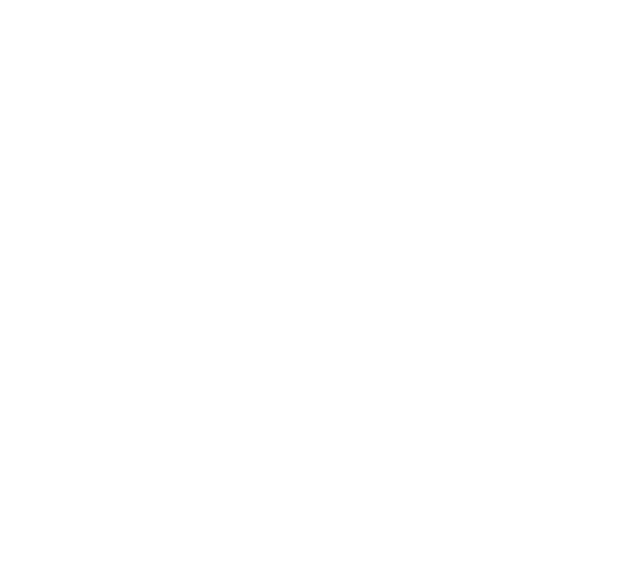
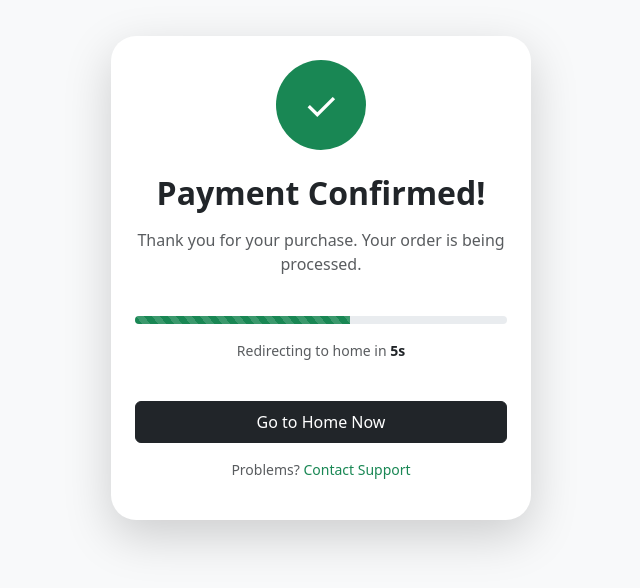
Before and after one commit to hareeshvs72/ai-Content-generator-Angular, an Angular app: page /payment-success in a window 1280 px wide. Before the commit this address led to /. Shown: the part 122-710 px from the top of the page, without its empty margins (319-959 px from the left). Built offline with nearby package versions, Linux system fonts and the light colour scheme; no server answers.

Commit message:
complete the payamnet

```diff
--- a/src/app/app.routes.ts
+++ b/src/app/app.routes.ts
@@ -9,12 +9,12 @@ import { RemoveBackground } from "./remove-background/remove-background";
 import { RemoveObject } from "./remove-object/remove-object";
 import { Routes } from '@angular/router';
 import { ReviewResume } from "./review-resume/review-resume";
-
+import { paymentSuccess } from "./payment-success/payment-success";
 export const routes: Routes = [
-
   { path: "", component: Landing, title: "AI Content Generator" },
 
   { path: "auth", component: Auth, title: "Login" },
+        { path: "payment-success", component: paymentSuccess , title: "Payment  SuccesFul" },
 
   {
     path: "ai",
--- a/src/app/landing/landing.ts
+++ b/src/app/landing/landing.ts
@@ -106,6 +106,7 @@ upgrade(plan: string) {
 
         // 🔥 Redirect to Stripe Checkout
         window.location.href = res.url;
+
       },
       error: (err) => {
         console.error("API Error:", err);
--- a/src/app/layout/layout.html
+++ b/src/app/layout/layout.html
@@ -92,13 +92,13 @@
           <img
             width="40"
             height="40"
-            src="https://tse1.mm.bing.net/th/id/OIP.rcmXeqCUOiCg54dfU4v9tgHaHa"
+            [src]="user?.avatar || 'https://tse1.mm.bing.net/th/id/OIP.rcmXeqCUOiCg54dfU4v9tgHaHa'"
             class="rounded-circle me-3"
           >
           <div>
-            <p class="text-white fw-bold mb-0 small">John Creator</p>
+            <p class="text-white fw-bold mb-0 small">{{user?.username}}</p>
             <span class="badge bg-primary-subtle text-primary">
-              Pro Plan
+              {{user?.plan}}
             </span>
           </div>
         </div>
--- a/src/app/layout/layout.ts
+++ b/src/app/layout/layout.ts
@@ -12,6 +12,18 @@ import { CommonModule } from '@angular/common';
 export class Layout {
   router = inject(Router)
   isSidebarOpen = false;
+  user:any;
+  ngOnInit() {
+
+    const storedUser = sessionStorage.getItem("users");
+console.log(storedUser);
+
+    if (storedUser) {
+      this.user = JSON.parse(storedUser);
+    }
+
+  }
+
   logOut(){
     sessionStorage.clear()
     this.router.navigateByUrl('/')
--- /dev/null
+++ b/src/app/payment-success/payment-success.css
@@ -0,0 +1,3 @@
+:host {
+  display: block;
+}
--- /dev/null
+++ b/src/app/payment-success/payment-success.html
@@ -0,0 +1,64 @@
+<div class="vh-100 d-flex align-items-center justify-content-center bg-light p-4">
+
+  <div class="card shadow-lg border-0 text-center p-4" style="max-width:420px; border-radius:25px;"
+       [class.opacity-0]="!isVisible()"
+       [class.opacity-100]="isVisible()">
+
+    <!-- Success Icon -->
+    <div class="mb-4 position-relative">
+
+      <div class="rounded-circle bg-success text-white d-inline-flex align-items-center justify-content-center"
+           style="width:90px;height:90px;font-size:40px;">
+
+        ✓
+
+      </div>
+
+    </div>
+
+    <!-- Title -->
+    <h2 class="fw-bold text-dark">
+      Payment Confirmed!
+    </h2>
+
+    <p class="text-muted mt-2">
+      Thank you for your purchase. Your order is being processed.
+    </p>
+
+    <!-- Progress Bar -->
+    <div class="progress mt-4 mb-3" style="height:8px;">
+      <div
+        class="progress-bar bg-success progress-bar-striped progress-bar-animated"
+        role="progressbar"
+        [style.width.%]="progress()">
+      </div>
+    </div>
+
+    <!-- Countdown -->
+    <p class="text-muted small">
+      Redirecting to home in
+      <span class="fw-bold text-dark">{{ countdown() }}s</span>
+    </p>
+
+    <!-- Button -->
+    <div class="mt-4">
+
+      <button
+        (click)="goToHome()"
+        class="btn btn-dark w-100 py-2">
+        Go to Home Now
+      </button>
+
+    </div>
+
+    <!-- Support -->
+    <p class="small text-muted mt-3">
+      Problems?
+      <a href="#" class="text-success text-decoration-none">
+        Contact Support
+      </a>
+    </p>
+
+  </div>
+
+</div>
--- /dev/null
+++ b/src/app/payment-success/payment-success.ts
@@ -0,0 +1,63 @@
+
+
+import { Component, ChangeDetectionStrategy, signal, computed, OnInit, OnDestroy, inject } from '@angular/core';
+import { CommonModule } from '@angular/common';
+import { HttpClient } from '@angular/common/http';
+
+@Component({
+  selector: 'app-payment-success',
+  standalone: true,
+  imports: [CommonModule],
+  templateUrl: './payment-success.html',
+   styleUrl: './payment-success.css',
+  changeDetection: ChangeDetectionStrategy.OnPush
+})
+export class paymentSuccess implements OnInit, OnDestroy {
+
+  isVisible = signal(false);
+  countdown = signal(10);
+  progress = computed(() => (this.countdown() / 10) * 100);
+
+  private timerInterval?: any;
+   http = inject(HttpClient)
+  ngOnInit() {
+
+  this.http.get("http://localhost:3000/api/user/profile")
+  .subscribe((user:any) => {
+
+    sessionStorage.setItem("users", JSON.stringify(user));
+
+    console.log("Session updated:", user);
+
+  });
+    setTimeout(() => this.isVisible.set(true), 100);
+    this.startCountdown();
+  }
+
+  ngOnDestroy() {
+    this.clearTimer();
+  }
+
+  private clearTimer() {
+    if (this.timerInterval) {
+      clearInterval(this.timerInterval);
+      this.timerInterval = undefined;
+    }
+  }
+
+  startCountdown() {
+    this.timerInterval = setInterval(() => {
+      if (this.countdown() > 0) {
+        this.countdown.update(v => v - 1);
+      } else {
+        this.goToHome();
+      }
+    }, 1000);
+  }
+
+  goToHome() {
+    this.clearTimer();
+    const homeUrl = window.location.origin + '/';
+    window.location.assign(homeUrl);
+  }
+}
--- a/src/app/service/api.ts
+++ b/src/app/service/api.ts
@@ -9,7 +9,7 @@ import { json } from 'stream/consumers';
 export class Api {
 
   private http = inject(HttpClient);
-  private serverUrl = 'http://localhost:3000';
+  private serverUrl = 'http://localhost:5000';
   platformid = inject(PLATFORM_ID)
 
 
@@ -80,7 +80,7 @@ appendToken() {
 
 createCheckoutSession(plan: string, userId: string) {
   return this.http.post(
-    `${this.serverUrl}/create`,
+    `${this.serverUrl}/api/subscription/create`,
     { plan, userId },
     this.appendToken()
   );
--- a/src/app/sidebar/sidebar.html
+++ b/src/app/sidebar/sidebar.html
@@ -54,12 +54,12 @@
                      alt="User Avatar">
 
                 <div>
-                    <p class="text-white fw-bold mb-0 small text-truncate">John Creator</p>
-                    <span class="badge bg-primary-subtle text-primary">Pro Plan</span>
+                    <p class="text-white fw-bold mb-0 small text-truncate">{{user?.username}}</p>
+                    <span class="badge bg-primary-subtle text-primary">{{user?.plan}}</span>
                 </div>
             </div>
 
-            <button class="btn btn-outline-secondary btn-sm" title="Logout">
+            <button (click)="handileLogout()" class="btn btn-outline-secondary btn-sm" title="Logout">
                 <i class="fa-solid fa-right-from-bracket"></i>
             </button>
         </div>
```
Also changed, not shown: src/app/sidebar/sidebar.ts (+20 -2 lines). Lines whose indentation alone changed are shown as unchanged.
